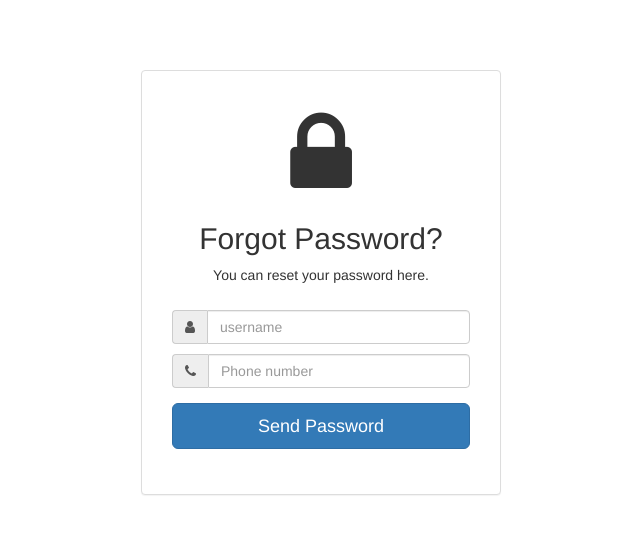
After one commit to sindhu-shirigoudar/agriculture_project_backend, a Django app: page /forgot_password/ in a window 1280 px wide. The commit adds this page. Shown: the top 534 px of the page, without its empty margins (319-959 px from the left). Run offline with Django 4.2, Linux system fonts and the light colour scheme; some libraries are stand-ins or nearby versions.

Commit message:
removed APIauth

```diff
--- a/agriapp/urls.py
+++ b/agriapp/urls.py
@@ -10,4 +10,5 @@ urlpatterns = [
     path('acess_denied/', TemplateView.as_view(template_name="acess_denied.html"), name = "acess_denied"),
     path('register/', TemplateView.as_view(template_name="register.html"), name = "register"),
     path('users/', TemplateView.as_view(template_name="users.html"), name = "users"),
+    path('forgot_password/', TemplateView.as_view(template_name="forgot_password.html"), name = "forgot_password"),
 ]
--- a/agriculture_project_backend/urls.py
+++ b/agriculture_project_backend/urls.py
@@ -32,6 +32,6 @@ from django.conf.urls.static import static
 
 urlpatterns = [
     path('admin/', admin.site.urls),
-    path('auth/',include('authapp.urls')),
+    # path('auth/',include('authapp.urls')),
     path('', include('agriapp.urls')),
 ] + static(settings.MEDIA_URL, document_root = settings.MEDIA_ROOT)
--- /dev/null
+++ b/templates/forgot_password.html
@@ -0,0 +1,49 @@
+<link href="//maxcdn.bootstrapcdn.com/bootstrap/3.3.0/css/bootstrap.min.css" rel="stylesheet" id="bootstrap-css">
+<script src="//maxcdn.bootstrapcdn.com/bootstrap/3.3.0/js/bootstrap.min.js"></script>
+<script src="//code.jquery.com/jquery-1.11.1.min.js"></script>
+<style>
+    .form-gap {
+    padding-top: 70px;
+}
+</style>
+<!------ Include the above in your HEAD tag ---------->
+
+ <link rel="stylesheet" href="https://maxcdn.bootstrapcdn.com/font-awesome/4.5.0/css/font-awesome.min.css">
+ <div class="form-gap"></div>
+<div class="container">
+	<div class="row">
+		<div class="col-md-4 col-md-offset-4">
+            <div class="panel panel-default">
+              <div class="panel-body">
+                <div class="text-center">
+                  <h3><i class="fa fa-lock fa-4x"></i></h3>
+                  <h2 class="text-center">Forgot Password?</h2>
+                  <p>You can reset your password here.</p>
+                  <div class="panel-body">
+
+                    <form id="register-form" role="form" autocomplete="off" class="form" method="post">
+
+                      <div class="form-group">
+                        <div class="input-group">
+                          <span class="input-group-addon"><i class="fa fa-user color-blue"></i></span>
+                          <input id="username" name="username" placeholder="username" class="form-control"  type="email">
+                        </div>
+                        <div class="input-group" style="padding-top:10px">
+                            <span class="input-group-addon"><i class="fa fa-phone color-blue"></i></span>
+                            <input id="phone" name="phone" placeholder="Phone number" class="form-control"  type="phone">
+                          </div>
+                      </div>
+                      <div class="form-group">
+                        <input name="recover-submit" class="btn btn-lg btn-primary btn-block" value="Send Password" type="submit">
+                      </div>
+
+                      <!-- <input type="hidden" class="hide" name="token" id="token" value="">  -->
+                    </form>
+
+                  </div>
+                </div>
+              </div>
+            </div>
+          </div>
+	</div>
+</div>
```
Also changed, not shown: authapp/urls.py (+9 -9 lines), authapp/views.py (+10 -10 lines), templates/login1.html (+4 -4 lines).
